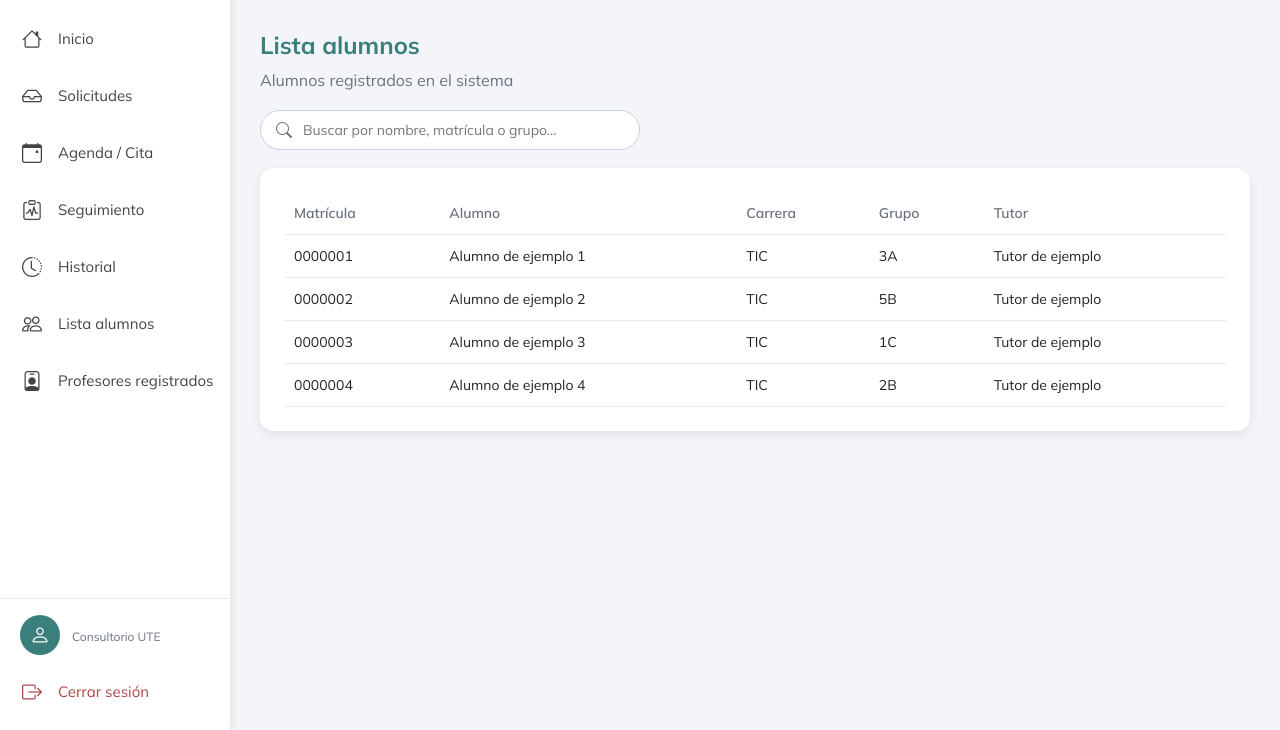
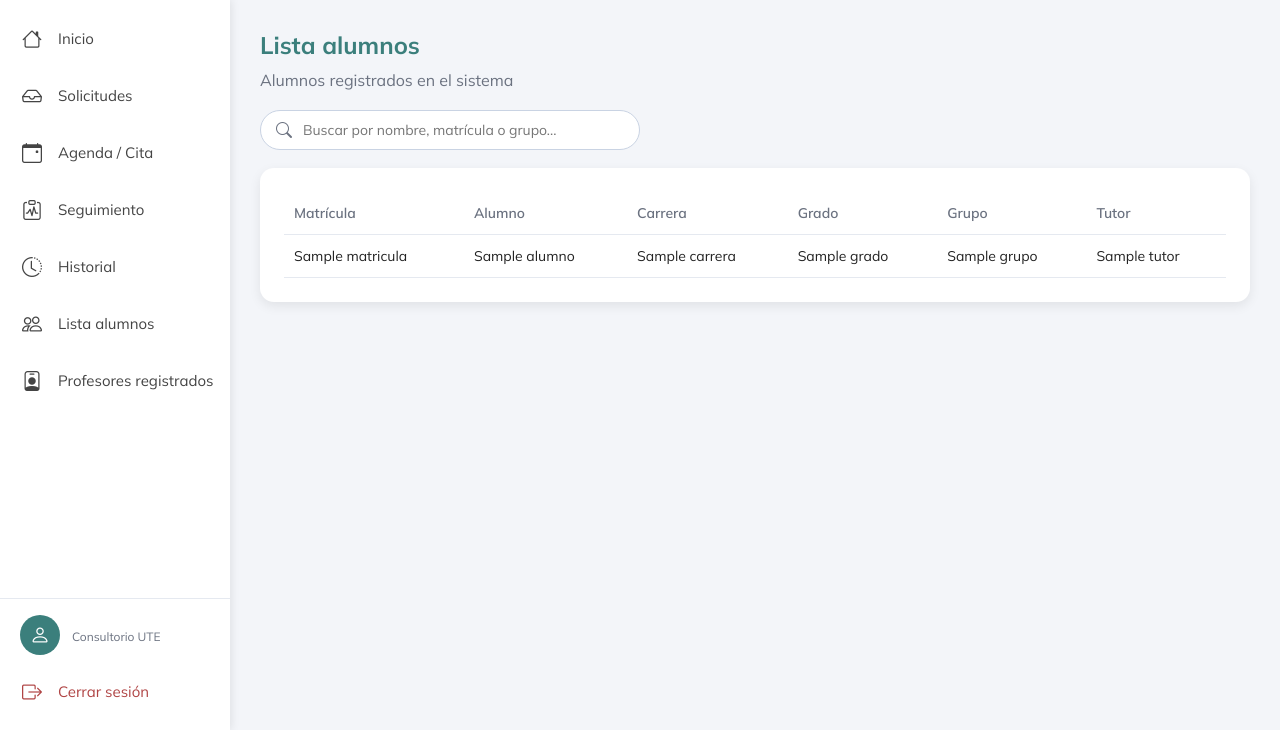
Before and after one commit to Nestor-UTE/Agenda_Psico_UTE, a Flask app: template templates/lista_alumnos.html in a window 1280 px wide. Shown: the part 70-800 px from the top of the page. Run offline with Flask 3, Linux system fonts and the light colour scheme; the template is opened without the code that fills it: most values are stand-ins (such as "Sample title", 1, 10 or a date in 2020).

Commit message:
T19 - Lista de alumnos conectada a la Base de datos

```diff
--- a/app.py
+++ b/app.py
@@ -7,6 +7,7 @@ from models.cita import Cita
 from datetime import datetime
 from secrets import token_urlsafe
 from hmac import compare_digest
+from models.alumnos import Alumnos
 
 app = Flask(__name__)
 app.secret_key = SECRET_KEY
@@ -224,10 +225,18 @@ def historial():
     return render_template("historial.html", pagina="historial", citas=citas)
 
 
+
 @app.route("/panel-psicologa/alumnos")
 @login_requerido("psicologa")
 def lista_alumnos():
-    return render_template("lista_alumnos.html", pagina="alumnos")
+    alumnos = Alumnos.obtener_lista()
+
+    return render_template(
+        "lista_alumnos.html",
+        pagina="alumnos",
+        alumnos=alumnos
+    )
+
 
 
 
--- a/templates/lista_alumnos.html
+++ b/templates/lista_alumnos.html
@@ -1,15 +1,16 @@
-{% extends "base_psicologa.html" %}
-
-{% block titulo %}Lista alumnos{% endblock %}
-
-{% block contenido %}
+{% extends "base_psicologa.html" %} {% block titulo %}Lista alumnos{% endblock
+%} {% block contenido %}
 <main class="contenido">
   <h2>Lista alumnos</h2>
   <p class="subtitulo">Alumnos registrados en el sistema</p>
 
   <div class="barra-buscar">
     <i class="bi bi-search"></i>
-    <input type="search" id="buscador" placeholder="Buscar por nombre, matrícula o grupo...">
+    <input
+      type="search"
+      id="buscador"
+      placeholder="Buscar por nombre, matrícula o grupo..."
+    />
   </div>
 
   <section class="caja">
@@ -20,47 +21,33 @@
             <th>Matrícula</th>
             <th>Alumno</th>
             <th>Carrera</th>
+            <th>Grado</th>
             <th>Grupo</th>
             <th>Tutor</th>
           </tr>
         </thead>
+
         <tbody id="tabla-datos">
+          {% for a in alumnos %}
           <tr>
-            <td>0000001</td>
-            <td>Alumno de ejemplo 1</td>
-            <td>TIC</td>
-            <td>3A</td>
-            <td>Tutor de ejemplo</td>
+            <td>{{ a.matricula }}</td>
+            <td>{{ a.alumno }}</td>
+            <td>{{ a.carrera }}</td>
+            <td>{{ a.grado }}</td>
+            <td>{{ a.grupo }}</td>
+            <td>{{ a.tutor or 'Sin tutor' }}</td>
           </tr>
+          {% else %}
           <tr>
-            <td>0000002</td>
-            <td>Alumno de ejemplo 2</td>
-            <td>TIC</td>
-            <td>5B</td>
-            <td>Tutor de ejemplo</td>
+            <td colspan="6">No hay alumnos registrados todavía.</td>
           </tr>
-          <tr>
-            <td>0000003</td>
-            <td>Alumno de ejemplo 3</td>
-            <td>TIC</td>
-            <td>1C</td>
-            <td>Tutor de ejemplo</td>
-          </tr>
-          <tr>
-            <td>0000004</td>
-            <td>Alumno de ejemplo 4</td>
-            <td>TIC</td>
-            <td>2B</td>
-            <td>Tutor de ejemplo</td>
-          </tr>
+          {% endfor %}
         </tbody>
       </table>
     </div>
   </section>
 </main>
-{% endblock %}
-
-{% block scripts %}
+{% endblock %} {% block scripts %}
 <script>
   const buscador = document.getElementById("buscador");
   const filas = document.querySelectorAll("#tabla-datos tr");
@@ -68,7 +55,9 @@
   buscador.addEventListener("input", function () {
     const texto = buscador.value.toLowerCase();
     filas.forEach(function (fila) {
-      fila.style.display = fila.textContent.toLowerCase().includes(texto) ? "" : "none";
+      fila.style.display = fila.textContent.toLowerCase().includes(texto)
+        ? ""
+        : "none";
     });
   });
 </script>
```
Also changed, not shown: models/alumnos.py (+40 -0 lines).
